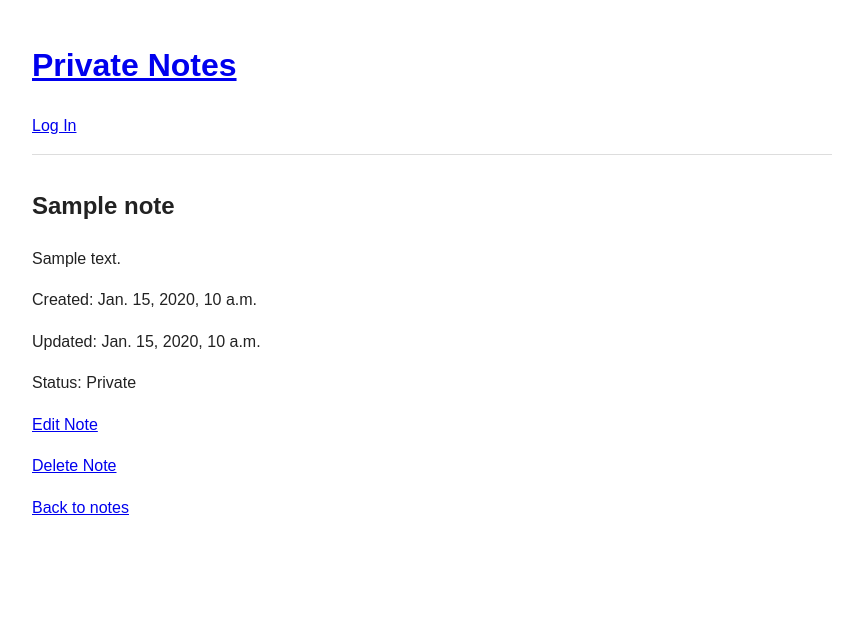
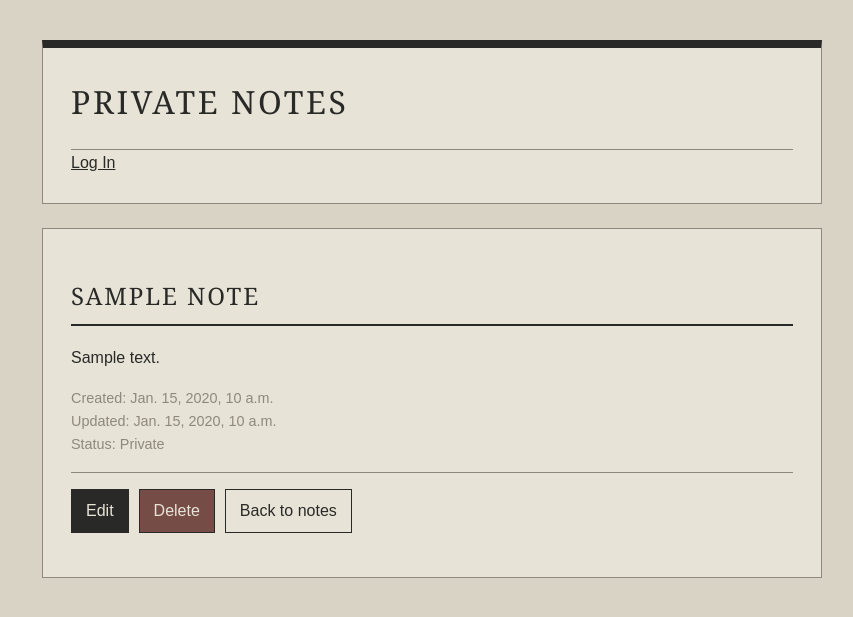
Before and after one commit to Xlentors/private-notes, a Django app: template notes/templates/notes/note_detail.html in a window 1280 px wide. Shown: the top 617 px of the page, without its empty margins (208-1061 px from the left). Run offline with Django 3.2, Linux system fonts and the light colour scheme; the template is opened without the code that fills it: most values are stand-ins (such as "Sample title", 1, 10 or a date in 2020).

Commit message:
adding minimalist styling

```diff
--- /dev/null
+++ b/notes/static/notes/styles.css
@@ -0,0 +1,170 @@
+:root {
+    --paper: #d8d3c5;
+    --panel: #e8e3d7;
+    --ink: #292a27;
+    --line: #8e897c;
+}
+
+* {
+    box-sizing: border-box;
+}
+
+body {
+    margin: 0;
+    padding: 40px 20px;
+    color: var(--ink);
+    background: var(--paper);
+    font-family: Arial, sans-serif;
+    line-height: 1.6;
+}
+
+header,
+main {
+    width: 100%;
+    max-width: 780px;
+    margin-right: auto;
+    margin-left: auto;
+    padding: 28px;
+    background: var(--panel);
+    border: 1px solid var(--line);
+}
+
+header {
+    border-top: 8px solid var(--ink);
+}
+
+main {
+    margin-top: 24px;
+}
+
+h1,
+h2 {
+    font-family: Georgia, "Times New Roman", serif;
+    font-weight: normal;
+    letter-spacing: 0.08em;
+    text-transform: uppercase;
+}
+
+h1 {
+    margin-top: 0;
+}
+
+h1 a {
+    color: var(--ink);
+    text-decoration: none;
+}
+
+h2 {
+    padding-bottom: 8px;
+    border-bottom: 2px solid var(--ink);
+}
+
+nav {
+    display: flex;
+    align-items: center;
+    justify-content: space-between;
+    gap: 16px;
+    border-top: 1px solid var(--line);
+}
+
+nav form,
+nav p {
+    margin: 12px 0 0;
+}
+
+a {
+    color: var(--ink);
+}
+
+button {
+    padding: 10px 18px;
+    color: var(--panel);
+    background: var(--ink);
+    border: 1px solid var(--ink);
+    cursor: pointer;
+}
+
+main form {
+    max-width: 620px;
+}
+
+main label {
+    display: block;
+    margin-bottom: 4px;
+}
+
+main input[type="text"],
+main input[type="password"],
+main textarea {
+    width: 100%;
+    padding: 10px;
+    border: 1px solid var(--line);
+    font: inherit;
+}
+
+main textarea {
+    min-height: 200px;
+    resize: vertical;
+}
+
+.errorlist,
+.form-error {
+    padding: 10px;
+    color: var(--panel);
+    background: var(--ink);
+    list-style: none;
+}
+
+.note-meta {
+    color: var(--line);
+    font-size: 0.9rem;
+}
+
+.note-actions {
+    display: flex;
+    flex-wrap: wrap;
+    gap: 10px;
+    padding-top: 16px;
+    border-top: 1px solid var(--line);
+}
+
+.action-button {
+    padding: 8px 14px;
+    color: var(--panel);
+    border: 1px solid var(--ink);
+    text-decoration: none;
+}
+
+.action-public {
+    background: #59634f;
+}
+
+.action-create,
+.action-edit {
+    background: var(--ink);
+}
+
+.action-delete {
+    background: #754c46;
+}
+
+.action-back {
+    color: var(--ink);
+    background: transparent;
+}
+
+@media (max-width: 600px) {
+    body {
+        padding: 20px 12px;
+    }
+
+    header,
+    main {
+        padding: 20px;
+    }
+
+    nav {
+        align-items: flex-start;
+        flex-direction: column;
+    }
+}
--- a/notes/templates/notes/base.html
+++ b/notes/templates/notes/base.html
@@ -1,31 +1,11 @@
+{% load static %}
 <!DOCTYPE html>
 <html lang="en">
 <head>
     <meta charset="UTF-8">
     <meta name = "viewport" content="width=device-width, initial-scale=1.0">
     <title>{% block title %}Private Notes{% endblock %}</title>
-    <style>
-        body {
-            max-width: 800px;
-            margin: 40px auto;
-            padding: 0 20px;
-            font-family: Arial, sans-serif;
-            line-height: 1.6;
-            color: #222;
-        }
-
-        header {
-            padding-bottom: 16px;
-            margin-bottom: 32px;
-            border-bottom: 1px solid #ddd;
-        }
-
-        nav {
-            display: flex;
-            align-items: center;
-            gap: 16px;
-        }
-    </style>
+    <link rel="stylesheet" href="{% static 'notes/styles.css' %}">
 </head>
 <body>
     <header>
--- a/notes/templates/notes/note_detail.html
+++ b/notes/templates/notes/note_detail.html
@@ -5,31 +5,50 @@
 {% block content %}
     <article>
         <h2>{{ note.title }}</h2>
-        <p>{{ note.body }}</p>
-        <p>Created: {{ note.created_at }}</p>
-        <p>Updated: {{ note.updated_at }}</p>
 
+        <p>{{ note.body|linebreaksbr }}</p>
+
+        <p class="note-meta">
+            Created: {{ note.created_at }}<br>
+            Updated: {{ note.updated_at }}<br>
+            Status:
+            {% if note.is_public %}
+                Public
+            {% else %}
+                Private
+            {% endif %}
+        </p>
+
+    <p class="note-actions">
         {% if note.is_public %}
-        <p> Status: Public </p>
-        <p>
-            <a href="{% url 'public_note_detail' note.id %}">
-                View public version
+            <a
+                class="action-button action-public"
+                href="{% url 'public_note_detail' note.id %}"
+            >
+                Public version
             </a>
-        </p>
-        {% else %}
-        <p> Status: Private </p>
         {% endif %}
 
-        <p>
-            <a href="{% url 'note_edit' note.id %}">Edit Note</a>
-        </p>
+        <a
+            class="action-button action-edit"
+            href="{% url 'note_edit' note.id %}"
+        >
+            Edit
+        </a>
 
-        <p>
-            <a href="{% url 'note_delete' note.id %}">Delete Note</a>
-        </p>
+        <a
+            class="action-button action-delete"
+            href="{% url 'note_delete' note.id %}"
+        >
+            Delete
+        </a>
+
+        <a
+            class="action-button action-back"
+            href="{% url 'note_list' %}"
+        >
+            Back to notes
+        </a>
+    </p>
     </article>
-
-    <p>
-        <a href="{% url 'note_list' %}">Back to notes</a>
-    </p>
 {% endblock %}
--- a/notes/templates/notes/note_list.html
+++ b/notes/templates/notes/note_list.html
@@ -5,9 +5,7 @@
 {% block content %}
     <h2>Notes</h2>
 
-    <p>
-        <a href="{% url 'note_create' %}">Create note</a>
-    </p>
+   <a class="action-button action-create" href="{% url 'note_create' %}"> Create note </a>
 
     <ul>
         {% for note in notes %}
--- a/notes/templates/registration/login.html
+++ b/notes/templates/registration/login.html
@@ -6,7 +6,7 @@
     <h2>Log In</h2>
 
     {% if form.errors %}
-        <p>Your username or password was incorrect.</p>
+        <p class="form-error">Your username or password was incorrect.</p>
     {% endif %}
 
     <form method="post">
```
Also changed, not shown: notes_project/settings.py (+6 -1 lines), 1 other file.
